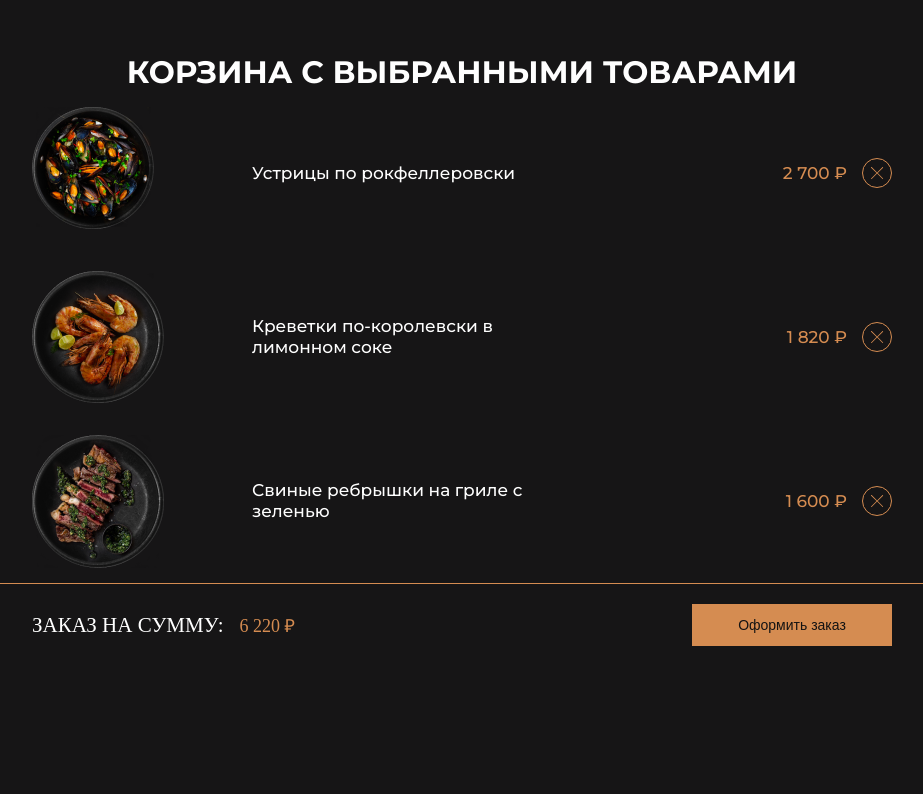
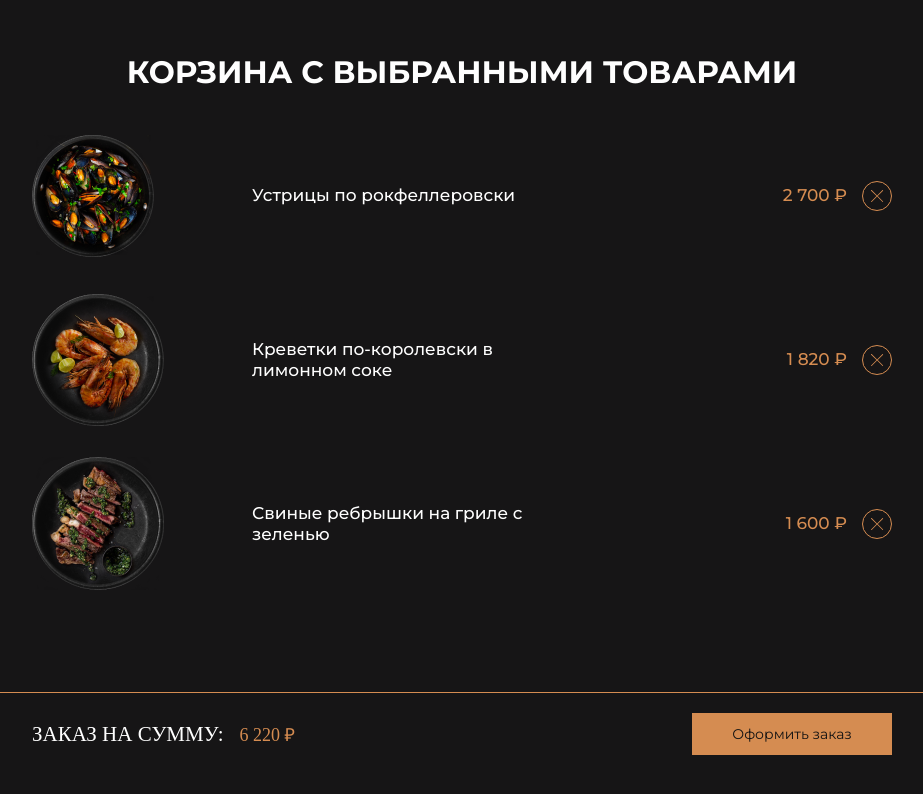
Before and after one commit to julia-popova-s/module-react, a React (Create React App) app: page / in a window 1280 px wide. Shown: the top 794 px of the page, without its empty margins (178-1101 px from the left). Built offline with nearby package versions, Linux system fonts and the light colour scheme.

Commit message:
added hover-effect

```diff
--- a/src/App.js
+++ b/src/App.js
@@ -37,7 +37,9 @@ function App() {
               Заказ на сумму:
               <span className="footer-block__sum">6 220 ₽</span>
             </div>
-            <button className="footer-block__btn">Оформить заказ</button>
+            <button className="footer-block__btn">
+              <span className="footer-block__btn-name">Оформить заказ</span>
+            </button>
           </div>
         </div>
       </footer>
--- a/src/components/elements/CardBasket.styled.js
+++ b/src/components/elements/CardBasket.styled.js
@@ -20,6 +20,10 @@ export const CardBasket = styled.div`
   .card__preview {
     max-width: 220px;
     min-height: 133px;
+    display: flex;
+    align-items: center;
+    justify-content: center;
+
     .card__img {
       max-width: 100%;
       max-height: 100%;
@@ -44,6 +48,7 @@ export const CardBasket = styled.div`
       display: flex;
       flex-wrap: wrap;
       align-items: center;
+      gap: 15px;
 
       .card__price {
         font-weight: 500;
@@ -54,7 +59,7 @@ export const CardBasket = styled.div`
       }
 
       .card__btn-add {
-        margin-left: 15px;
+        // margin-left: 15px;
         border-radius: 50%;
         border: 1px solid var(--color-basic);
         width: 30px;
--- a/src/components/blocks/_basket.scss
+++ b/src/components/elements/_basket.scss
@@ -17,12 +17,14 @@
       font-family: $font-family;
       text-align: center;
       padding-top: 53px;
+      margin-bottom: 22.5px;
     }
   }
 
   .basket-list {
     border-bottom: 1px solid $color-basic;
     width: 100%;
+    padding-bottom: 86.5px;
   }
 
   .footer-block {
@@ -50,13 +52,21 @@
     }
 
     &__btn {
+      font-family: $font-family;
+      box-sizing: border-box;
       width: 200px;
       height: 42px;
-      background-color: var(--color-basic);
       font-weight: 400;
       font-size: 14px;
       line-height: 17px;
       color: #131313;
+      background-color: $color-basic;
+      transition: all 0.3s ease;
+
+      &:hover {
+        box-shadow: 0 0 10px rgb(255, 0, 0);
+        transition: all 0.3s ease;
+      }
     }
   }
 }
--- a/src/components/elements/сardForBasket.js
+++ b/src/components/elements/сardForBasket.js
@@ -28,7 +28,7 @@ function CardForBasket({ img, name, price }) {
               fill="none"
               xmlns="http://www.w3.org/2000/svg"
             >
-              <g clip-path="url(#clip0_3_701)">
+              <g clipPath="url(#clip0_3_701)">
                 <path
                   d="M6.70408 6.07886L12.1218 11.4966C12.2723 11.6471 12.2723 11.891 12.1218 12.0415C12.0467 12.1168 11.948 12.1543 11.8495 12.1543C11.7508 12.1543 11.6523 12.1168 11.5771 12.0415L6.11867 6.583L0.660201 12.0415C0.584848 12.1168 0.486355 12.1543 0.387861 12.1543C0.289368 12.1543 0.190682 12.1168 0.115521 12.0415C-0.0349922 11.891 -0.0349922 11.6471 0.115521 11.4966L5.53306 6.07886L0.111887 0.657308C-0.0386267 0.506794 -0.0386267 0.26295 0.111887 0.112437C0.262401 -0.0378858 0.506245 -0.0378858 0.656568 0.112437L6.11848 5.57473L11.581 0.112628C11.7315 -0.0376946 11.9751 -0.0376946 12.1256 0.112628C12.2762 0.263142 12.2762 0.506985 12.1256 0.657499L6.70408 6.07886Z"
                   fill="#D58C51"
--- a/src/index.scss
+++ b/src/index.scss
@@ -5,4 +5,4 @@ code {
 
 @import "./components/styles/variables";
 @import "./components/styles/base";
-@import "./components/blocks/basket";
+@import "./components/elements/basket";
```
Also changed, not shown: src/components/ui/ButtonOrder.styled.js (deleted, +0 -11 lines), src/components/ui/ButtonPlaceAnOrder.js (deleted, +0 -10 lines).
